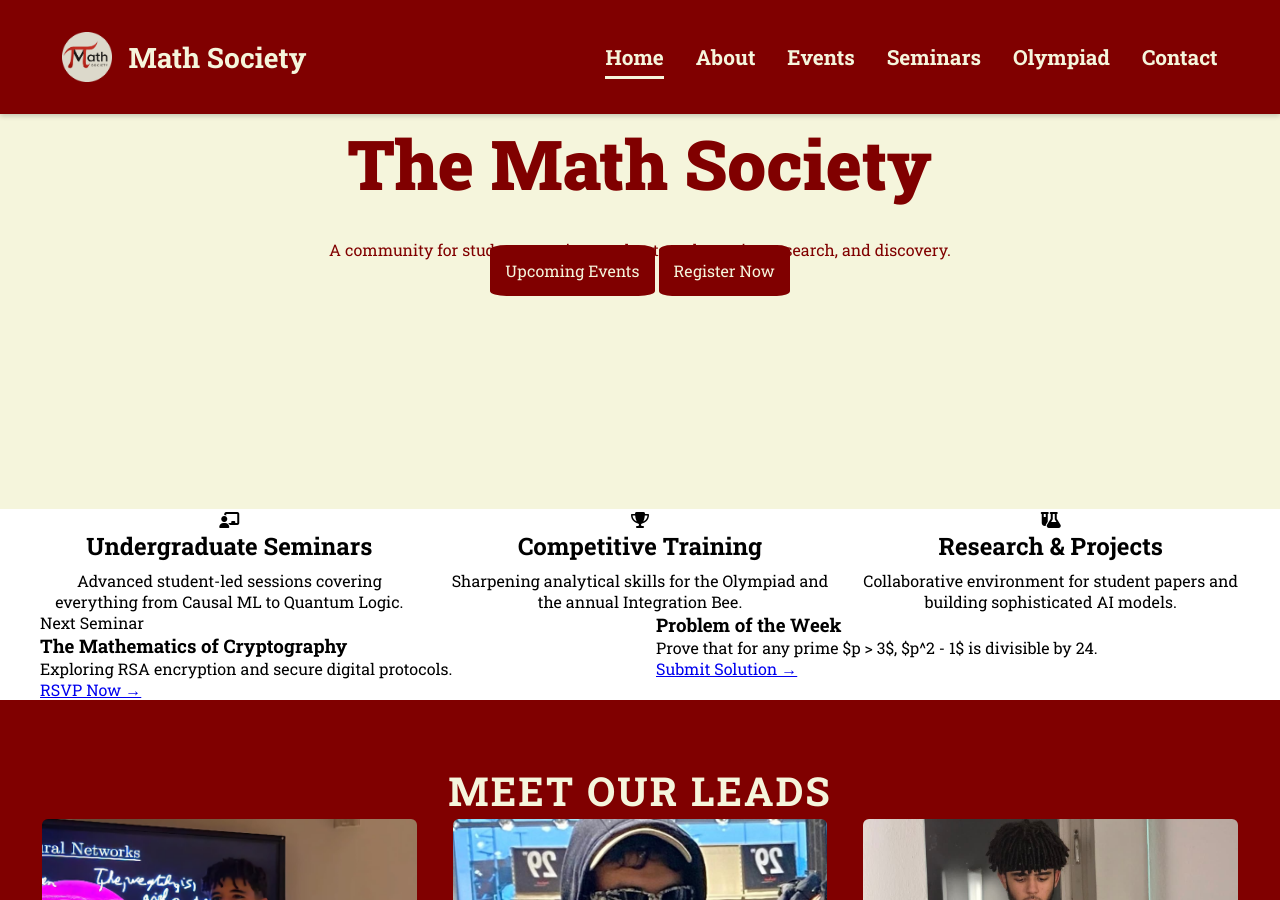
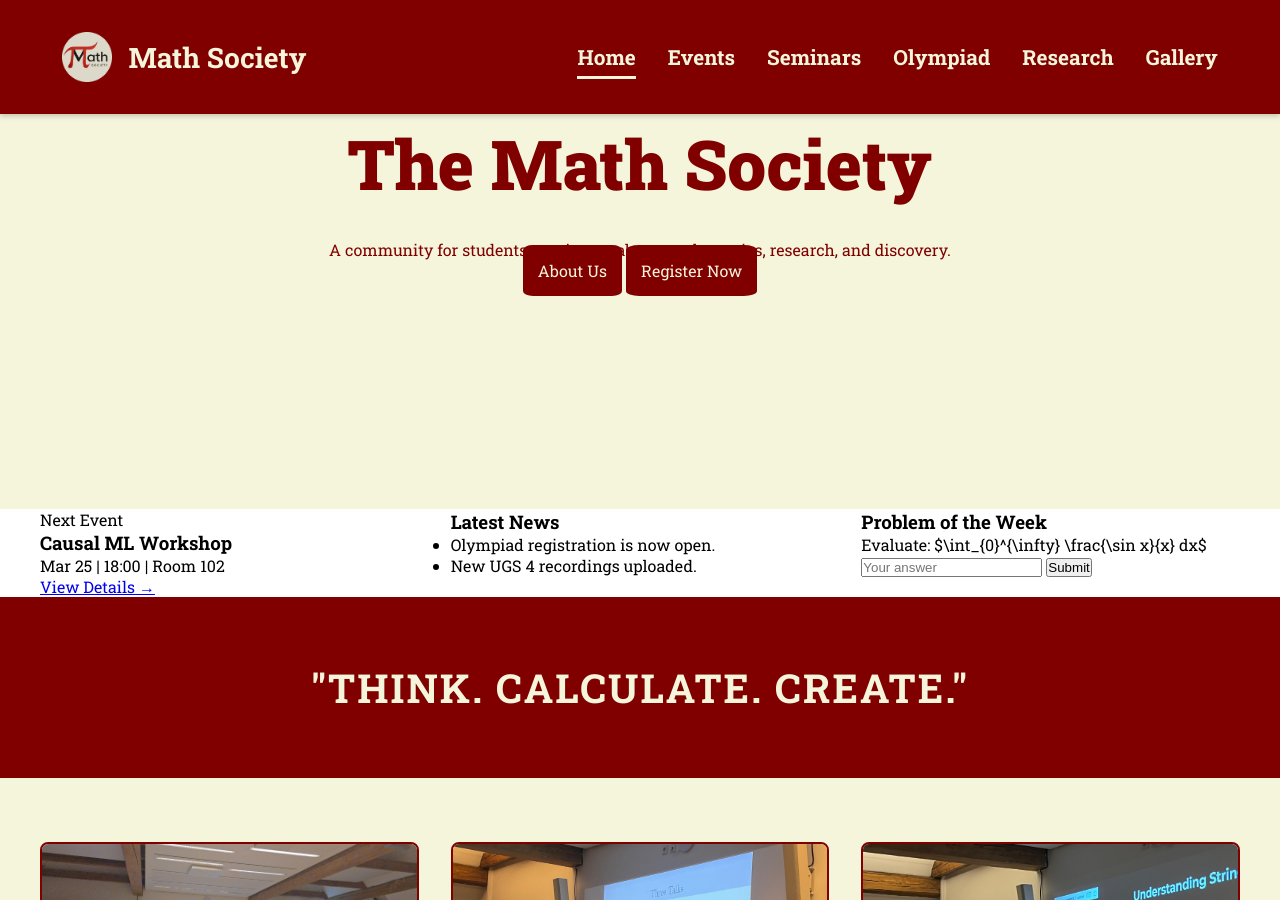
Before and after one commit to KelvinAirConstructorUni/constructor-math.github.io, a Jekyll site: the page Home Page/landing.html, which Jekyll copies as it is, in a window 1280 px wide and 900 px high, scrolled down 391 px. Built offline with Jekyll 4.4.1, drawn with Linux system fonts in a browser that asks for light colours; nearby versions of some CDN libraries; some of the changed text lies outside the part shown.

Commit message:
Update landing.html

```diff
--- a/Home Page/landing.html
+++ b/Home Page/landing.html
@@ -11,6 +11,7 @@
     <script src="https://kit.fontawesome.com/a2bed480e7.js" crossorigin="anonymous"></script>
 </head>
 <body>
+
 <nav class="navbar">
     <div class="nav-container">
         <div class="logo-container logo_title">
@@ -19,21 +20,31 @@
         </div>
         <ul class="nav-links">
             <li><a href="index.html" class="nav-link active">Home</a></li>
-                <li><a href="#what-we-do" class="nav-link">About</a></li>
             <li class="dropdown">
                 <div class="dropdown-header">
                     <a class="nav-link dropdown-toggle">Events</a>
                     <span class="dropdown-toggle-mobile">▼</span>
                 </div>
                 <ul class="dropdown-menu">
-                        <li><a href="Subpages/causal-ml.html">Causal ML</a></li>
-                        <li><a href="Subpages/butterfly-theory.html">Chaos Theory</a></li>
-                        <li><a href="Subpages/integration-bee.html">Integration Bee</a></li>
+                    <li><a href="../Subpages/causal-ml.html">Causal ML</a></li>
+                    <li><a href="../Subpages/butterfly-theory.html">Chaos Theory</a></li>
+                    <li><a href="../Subpages/cryptography-and-cybersecurity.html">Cryptography</a></li>
+                    <li><a href="../Subpages/integration-bee.html">Integration Bee</a></li>
                 </ul>
             </li>
-                <li><a href="Subpages/ugs.html" class="nav-link">Seminars</a></li>
-                <li><a href="Subpages/olympiad.html" class="nav-link">Olympiad</a></li>
-                <li><a href="#contact" class="nav-link">Contact</a></li>
+            <li class="dropdown">
+                <div class="dropdown-header">
+                    <a href="../Subpages/ugs.html" class="nav-link dropdown-toggle">Seminars</a>
+                    <span class="dropdown-toggle-mobile">▼</span>
+                </div>
+                <ul class="dropdown-menu">
+                    <li><a href="../Subpages/ugs1.html">UGS Archive</a></li>
+                    <li><a href="#">Lecture Notes</a></li>
+                </ul>
+            </li>
+            <li><a href="../Subpages/olympiad.html" class="nav-link">Olympiad</a></li>
+            <li><a href="#" class="nav-link">Research</a></li>
+            <li><a href="#" class="nav-link">Gallery</a></li>
         </ul>
         <div class="hamburger">
             <span></span><span></span><span></span>
@@ -43,105 +54,137 @@
 
 <section id="hero">
     <div class="hero-content">
-            <img src="images/logo_final.png" alt="Math Society" class="hero-logo">
+        <img src="images/logo_final.png" alt="Math Society Logo" class="hero-logo">
         <h1>The Math Society</h1>
         <p class="hero-tagline">A community for students passionate about mathematics, research, and discovery.</p>
-            <div class="hero-buttons">
-                <a href="#upcoming" class="btn-red">Upcoming Events</a>
-                <a href="#register" class="btn-outline-gold">Register Now</a>
+        <div class="hero-cta">
+            <a href="#mission" class="btn-secondary">About Us</a>
+            <a href="#" class="btn-primary">Register Now</a>
         </div>
     </div>
 </section>
 
-    <section id="what-we-do">
-        <div class="container">
-            <div class="grid-item card">
-                <i class="fa-solid fa-chalkboard-user"></i>
-                <h3>Undergraduate Seminars</h3>
-                <p>Advanced student-led sessions covering everything from Causal ML to Quantum Logic.</p>
+<section id="hub">
+    <div class="container hub-grid">
+        <div class="hub-card event-card">
+            <span class="label">Next Event</span>
+            <h3>Causal ML Workshop</h3>
+            <p>Mar 25 | 18:00 | Room 102</p>
+            <a href="#" class="btn-text">View Details →</a>
         </div>
-            <div class="grid-item card">
-                <i class="fa-solid fa-trophy"></i>
-                <h3>Competitive Training</h3>
-                <p>Sharpening analytical skills for the Olympiad and the annual Integration Bee.</p>
+        <div class="hub-card news-card">
+            <h3>Latest News</h3>
+            <ul>
+                <li>Olympiad registration is now open.</li>
+                <li>New UGS 4 recordings uploaded.</li>
+            </ul>
         </div>
-            <div class="grid-item card">
-                <i class="fa-solid fa-flask-vial"></i>
-                <h3>Research & Projects</h3>
-                <p>Collaborative environment for student papers and building sophisticated AI models.</p>
+        <div class="hub-card potw-card">
+            <h3>Problem of the Week</h3>
+            <p class="math-p">Evaluate: $\int_{0}^{\infty} \frac{\sin x}{x} dx$</p>
+            <form class="potw-form">
+                <input type="text" placeholder="Your answer">
+                <button type="submit">Submit</button>
+            </form>
         </div>
     </div>
 </section>
 
-    <section id="upcoming" class="hub-section">
-        <div class="container featured-grid">
-            <div class="next-event">
-                <span class="badge">Next Seminar</span>
-                <h3>The Mathematics of Cryptography</h3>
-                <p>Exploring RSA encryption and secure digital protocols.</p>
-                <a href="#" class="link-btn-red">RSVP Now →</a>
+<section id="mission">
+    <h2>"Think. Calculate. Create."</h2>
+</section>
+
+<section id="explanation">
+    <div class="container">
+        <div class="grid-item">
+            <img src="images/think.jpg" alt="Thinking">
+            <h3>Think</h3>
+            <p>We delve deep into abstract concepts, challenging our members to visualize the unseen.</p>
         </div>
-            <div class="potw">
-                <h3>Problem of the Week</h3>
-                <p class="math-problem">Prove that for any prime $p > 3$, $p^2 - 1$ is divisible by 24.</p>
-                <a href="#" class="link-btn-gold">Submit Solution →</a>
+        <div class="grid-item">
+            <img src="images/founders.jpg" alt="Calculating">
+            <h3>Calculate</h3>
+            <p>Precision is key. Through competitions like the Integration Bee, we sharpen our analytical skills.</p>
+        </div>
+        <div class="grid-item">
+            <img src="images/seminar.jpg" alt="Creating">
+            <h3>Create</h3>
+            <p>Math isn't just theory. We apply logic to build AI models and real-world solutions.</p>
         </div>
     </div>
 </section>
 
-    <section id="team">
-        <h2 class="section-heading">MEET OUR LEADS</h2>
-        <div class="container team-grid">
+<section id="team" class="title-section"><h2>MEET OUR LEADS</h2></section>
+<section id="explanation" class="team-section">
+    <div class="container">
         <div class="grid-item">
-                <img src="images/ahmad.jpeg" alt="Ahmed">
+            <img src="images/ahmad.jpeg" alt="President">
             <h3>Ahmed Maghri</h3>
             <h4>(President)</h4>
             <p>CS major, Math minor. Problem solver and top 0.5% osu! player worldwide.</p>
         </div>
         <div class="grid-item">
-                <img src="images/zakaria.jpeg" alt="Zakaria">
+            <img src="images/zakaria.jpeg" alt="Tech Lead">
             <h3>Zakaria</h3>
             <h4>(Tech Lead)</h4>
             <p>Alpinist and developer. Solving complex problems in code and in the mountains.</p>
         </div>
         <div class="grid-item">
-                <img src="images/Taha.jpeg" alt="Taha">
+            <img src="images/Taha.jpeg" alt="Media Lead">
             <h3>Taha Hbirri</h3>
             <h4>(Media Lead)</h4>
-                <p>CS major and AV lead. The creative force behind our digital presence.</p>
+            <p>CS major and AV lead. Managing our digital presence and visual storytelling.</p>
         </div>
         <div class="grid-item">
-                <img src="images/Yusuf.jpeg" alt="Yusuf">
+            <img src="images/Yusuf.jpeg" alt="Design Lead">
             <h3>Yusuf Bugra Balta</h3>
             <h4>(Design Lead)</h4>
-                <p>MMDA student from Turkey. Enthusiast of books and computer games.</p>
+            <p>MMDA student from Turkey. Bringing design thinking to mathematical concepts.</p>
         </div>
         <div class="grid-item">
-                <img src="images/Eyosiyas.jpeg" alt="Eyosiyas">
+            <img src="images/Eyosiyas.jpeg" alt="Logistics Lead">
             <h3>Eyosiyas</h3>
             <h4>(Logistics Lead)</h4>
-                <p>Industrial Engineering student. Specialist in optimization and planning.</p>
+            <p>Industrial Engineering student. Specialist in optimization and event management.</p>
         </div>
     </div>
 </section>
 
-    <footer id="contact">
-        <div class="footer-content">
-            <div class="footer-grid">
-                <div class="footer-about">
-                    <img src="images/logo_final.png" alt="Logo" class="footer-logo">
-                    <p>Think. Calculate. Create.</p>
+<section id="testimonial" class="title-section"><h2>TESTIMONIALS</h2></section>
+<section id="explanation" class="testimonial-section">
+    <div class="container">
+        <div class="grid-item">
+            <img src="images/Alex.png" alt="Participant">
+            <h3>Alex</h3>
+            <h4>(1st Year CS)</h4>
+            <p>"The lecture was amazing. I love the passion of the people in the society."</p>
         </div>
-                <div class="footer-socials">
-                    <p><strong>CONNECT</strong></p>
-                    <div class="social-icons">
-                        <a href="https://www.instagram.com/math__society/" target="_blank"><i class="fa-brands fa-instagram"></i></a>
-                        <a href="#"><i class="fa-brands fa-linkedin"></i></a>
-                        <a href="mailto:constructor.maths@gmail.com"><i class="fa-solid fa-envelope"></i></a>
+        <div class="grid-item">
+            <img src="images/Rehmat.png" alt="Participant">
+            <h3>Rehmatullah</h3>
+            <h4>(1st Year CS)</h4>
+            <p>"Gained foundational knowledge behind how AI systems work."</p>
+        </div>
+        <div class="grid-item">
+            <img src="images/Harshal.png" alt="Participant">
+            <h3>Harshal</h3>
+            <h4>(1st Year MDDA)</h4>
+            <p>"Hooked literally from the first sentence. Ahmed's knowledge is vast."</p>
         </div>
     </div>
+</section>
+
+<footer>
+    <div class="footer-content">
+        <p>CONNECT WITH US:</p>
+        <div class="socials">
+            <div class="link"><i class="fa-brands fa-instagram"></i><a href="https://www.instagram.com/math__society/" target="_blank">Instagram</a></div>
+            <div class="link"><i class="fa-brands fa-linkedin"></i><a href="#" target="_blank">LinkedIn</a></div>
+            <div class="link"><i class="fa-brands fa-youtube"></i><a href="#" target="_blank">Youtube</a></div>
+            <div class="link"><i class="fa-brands fa-github"></i><a href="#" target="_blank">Github</a></div>
+            <div class="link"><i class="fa-solid fa-envelope"></i><a href="mailto:constructor.maths@gmail.com">Email</a></div>
         </div>
-            <p class="copyright">&copy; <span id="copyright-year"></span> The Math Society</p>
+        <p>&copy; <span id="copyright-year"></span> The Math Society</p>
     </div>
 </footer>
 
```
Lines whose indentation alone changed are shown as unchanged.
